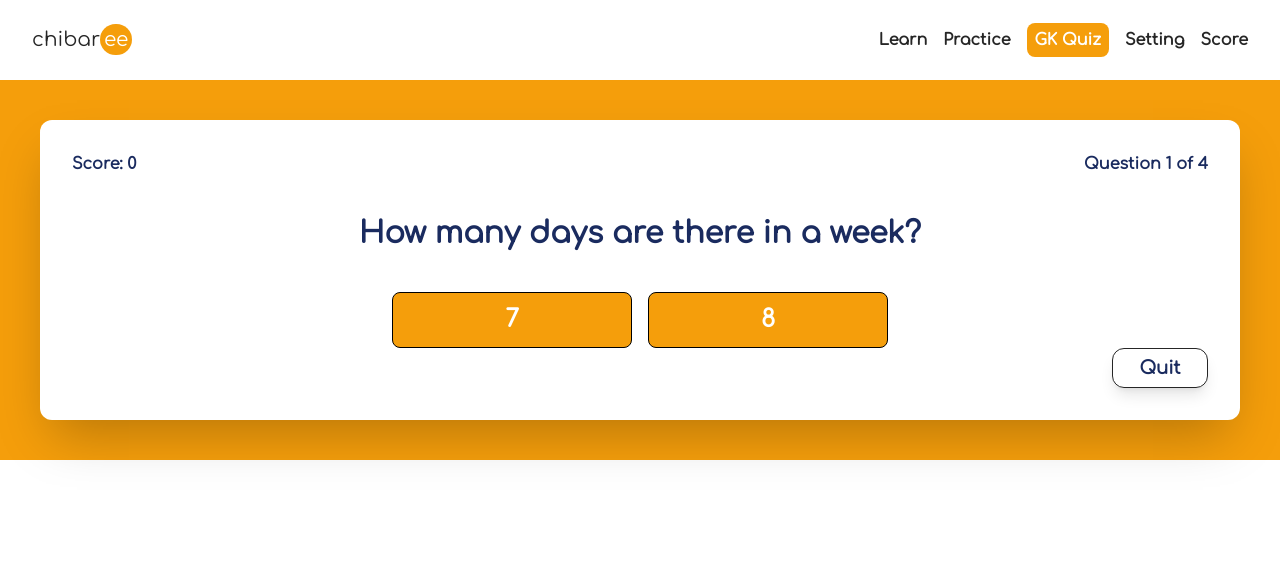
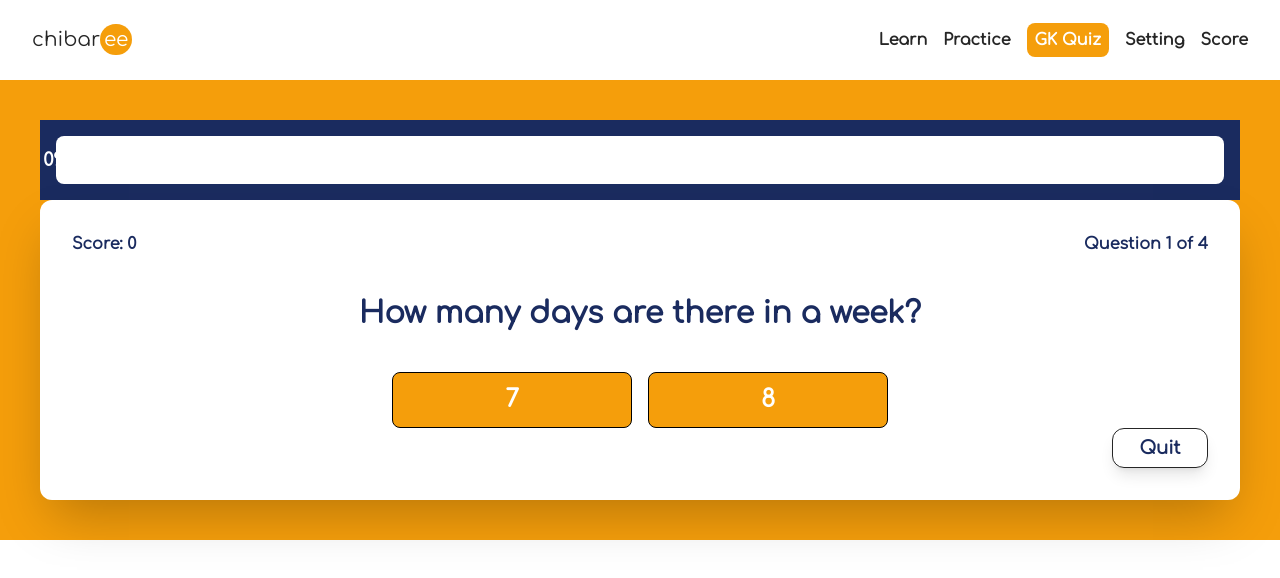
Before and after one commit to HardikGChaudhary/chibree, a React (Create React App) app: page /GKQuiz in a window 1280 px wide. Shown: the top 578 px of the page. Built offline with nearby package versions, Linux system fonts and the light colour scheme.

Commit message:
[Fixed] Progressbar width issue

```diff
--- a/src/App.css
+++ b/src/App.css
@@ -38,3 +38,19 @@ body {
   border-radius: 8px;
   font-size: 24px;
 }
+
+
+/* ProgressBar.css */
+.progress-bar-container {
+  width: 100%;
+  height: 20px;
+  background-color: #ccc;
+  border-radius: 4px;
+}
+
+.progress-bar {
+  height: 100%;
+  background-color: #007bff;
+  border-radius: 4px;
+  transition: width 0.3s ease-in-out;
+}
--- a/src/container/GKQuiz.jsx
+++ b/src/container/GKQuiz.jsx
@@ -2,8 +2,10 @@ import React, { useState } from "react";
 import Header from "../shared/Header";
 import QA from "./quiz/QuizData";
 import QuizResult from "./quiz/QuizResult";
+import ProgressBar from "./progress-bar/ProgressBar";
 
 const GKQuiz = () => {
+
   const [que, setQue] = useState(0);
   const [selectedOption, setSelectedOption] = useState(null);
   const handleNextQA = () => {
@@ -12,19 +14,20 @@ const GKQuiz = () => {
       setQue(NextQA);
     } else {
       setShowResult(true);
-    }
+    };
   };
   // Increase score
   const [score, setScore] = useState(0);
   // If ans is true thn increase score
   const [correctAns, setCorrectAns] = useState(0);
+
   const handleOptions = (isCorrect, optionIndex) => {
     setSelectedOption(optionIndex);
     if (isCorrect) {
       setScore(score + 1);
       setCorrectAns(correctAns + 1);
     }
-    // handleNextQA();
+    increaseWidth();
     setTimeout(handleNextQA, 1000);
   };
   // Show the result
@@ -36,12 +39,22 @@ const GKQuiz = () => {
     setScore(0);
     setCorrectAns(0);
     setShowResult(false);
+    setWidth(0);
+  };
+
+  const [width, setWidth] = useState(0);
+
+  const increaseWidth = () => {
+    setWidth(width + 25);
   };
 
   return (
     <>
       <Header></Header>
       <div className="bg-doveOrange p-10">
+        <div className="bg-primaryBlue p-4">
+          <ProgressBar increaseWidth={increaseWidth} width={width} />
+        </div>
         {showResult ? (
           <QuizResult
             score={score}
@@ -52,6 +65,7 @@ const GKQuiz = () => {
         ) : (
           <div className="">
             <div className="bg-white p-8 text-primaryBlue shadow-2xl rounded-xl">
+
               {/* Quetions section */}
               <div className="que-sec flex justify-between items-center font-bold">
                 <div>Score: {score}</div>
@@ -69,7 +83,12 @@ const GKQuiz = () => {
               {/* Answer section */}
               <div className="ans-sec flex justify-center items-center space-x-4">
                 {QA[que].answers.map((ans, i) => {
-                  const optionClass = ans === selectedOption ? (ans.isCorrect ? 'trueButton' : 'falseButton') : '';
+                  const optionClass =
+                    ans === selectedOption
+                      ? ans.isCorrect
+                        ? "trueButton"
+                        : "falseButton"
+                      : "";
                   return (
                     <>
                       <button
--- /dev/null
+++ b/src/container/progress-bar/ProgressBar.jsx
@@ -0,0 +1,19 @@
+import React from "react";
+
+const ProgressBar = (props) => {
+  return (
+    <>
+      <div className="bg-white w-full h-12  rounded-lg">
+        <div
+          style={{ width: `${props.width}%` }}
+          className="bg-doveOrange h-full rounded-lg text-white flex items-center justify-center	 text-lg font-semibold"
+        >
+          {props.width}%
+        </div>
+      </div>
+      {/* <button onClick={() => props.increaseWidth()}>Increase Width</button> */}
+    </>
+  );
+};
+
+export default ProgressBar;
```
